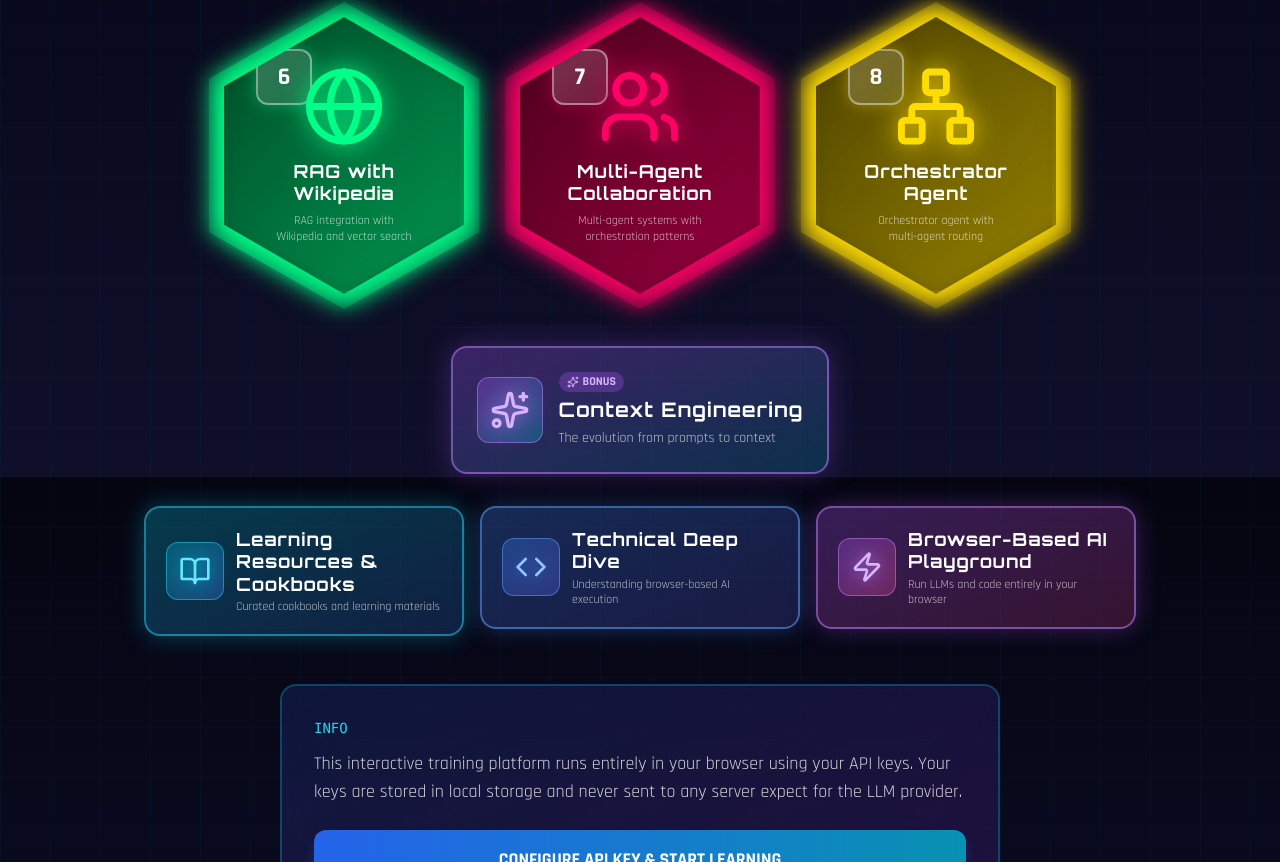
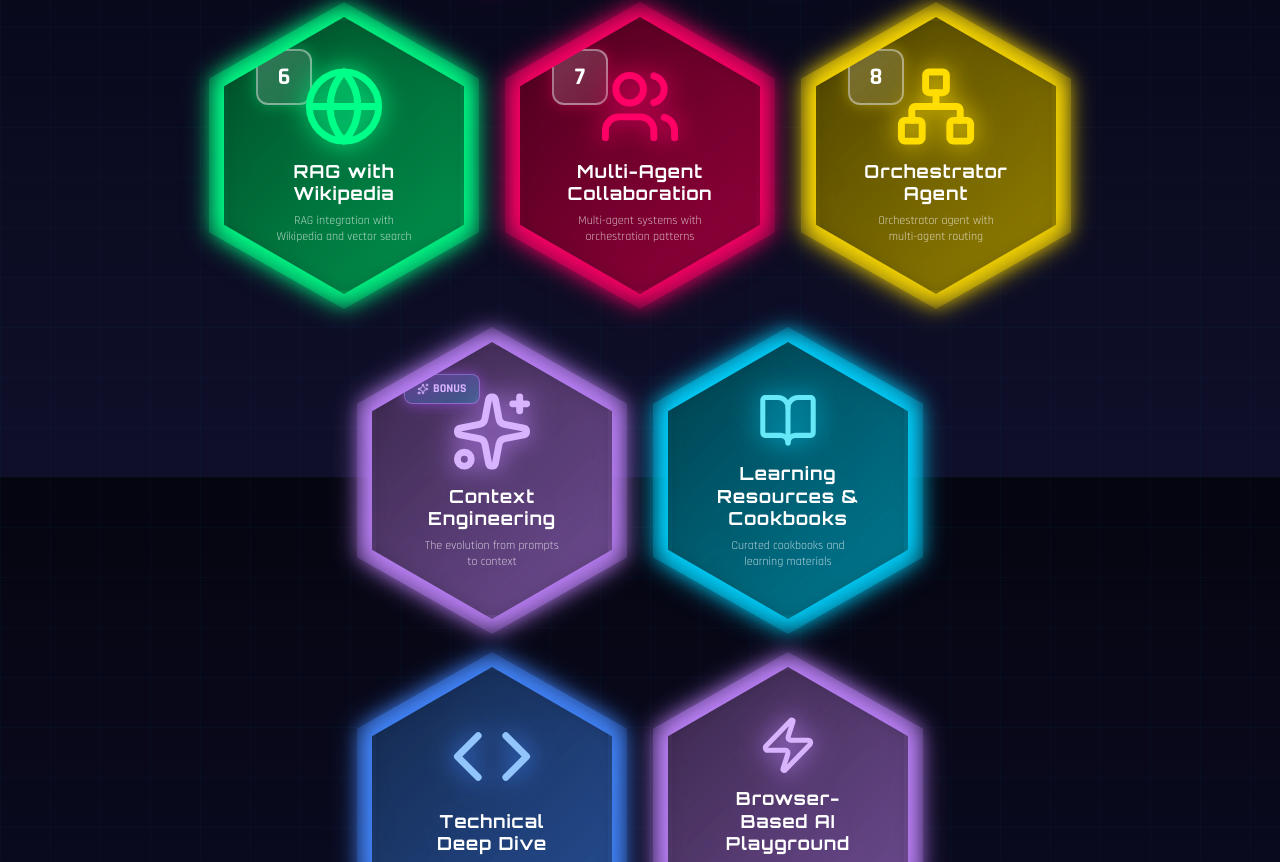
Before and after one commit to hoodini/ai-agents-101, a React (Vite) app in the folder agents-training-app/: page / in a window 1280 px wide. Shown: the part 2723-3585 px from the top of the page. Built offline with nearby package versions, Linux system fonts and the light colour scheme.

Commit message:
Fix mobile responsiveness for code cells - improve touch handling, prevent slipping, better button tappability

```diff
--- a/agents-training-app/src/components/Homepage.tsx
+++ b/agents-training-app/src/components/Homepage.tsx
@@ -93,37 +93,6 @@ export function Homepage({ onGetStarted, onSkip, onLabSelect, onResourcesClick,
     isBonus: true,
     bgClass: 'bg-gradient-to-br from-purple-500/30 to-cyan-500/20 border-purple-400/50'
   };
-
-  // Special feature modules
-  const specialModules = [
-    {
-      id: 'resources',
-      title: t(language, 'resources.title'),
-      description: 'Curated cookbooks and learning materials',
-      icon: BookOpen,
-      color: 'cyan',
-      bgClass: 'bg-gradient-to-br from-cyan-500/30 to-blue-500/20 border-cyan-400/50',
-      onClick: onResourcesClick
-    },
-    {
-      id: 'technical',
-      title: t(language, 'technical.title'),
-      description: 'Understanding browser-based AI execution',
-      icon: Code,
-      color: 'blue',
-      bgClass: 'bg-gradient-to-br from-blue-500/30 to-indigo-500/20 border-blue-400/50',
-      onClick: onTechnicalClick
-    },
-    {
-      id: 'advanced',
-      title: 'Browser-Based AI Playground',
-      description: 'Run LLMs and code entirely in your browser',
-      icon: Zap,
-      color: 'purple',
-      bgClass: 'bg-gradient-to-br from-purple-500/30 to-pink-500/20 border-purple-400/50',
-      onClick: onAdvancedClick
-    },
-  ];
 
   return (
     <div className="min-h-screen relative tech-grid overflow-x-hidden">
@@ -263,11 +232,13 @@ export function Homepage({ onGetStarted, onSkip, onLabSelect, onResourcesClick,
               🎬 Watch the 60-Second Intro
             </h3>
           </div>
-          <div className="relative w-full aspect-video rounded-lg sm:rounded-xl overflow-hidden">
-            {/* RGB Glowing Ring */}
-            <div className="absolute inset-0 rounded-lg sm:rounded-xl bg-gradient-to-br from-cyan-500 via-purple-500 to-pink-500 p-1 animate-rgb-rotate"
-                 style={{ boxShadow: '0 0 40px rgba(0, 212, 255, 0.6), 0 0 60px rgba(168, 85, 247, 0.4), 0 0 80px rgba(236, 72, 153, 0.3)' }}>
-              <div className="w-full h-full rounded-lg sm:rounded-xl overflow-hidden bg-black">
+          <div className="relative w-full aspect-video">
+            {/* RGB Glowing Ring - Outline only */}
+            <div className="absolute -inset-1 rounded-xl sm:rounded-2xl bg-gradient-to-br from-cyan-500 via-purple-500 to-pink-500 animate-rgb-rotate opacity-75 blur-sm"
+                 style={{ boxShadow: '0 0 40px rgba(0, 212, 255, 0.6), 0 0 60px rgba(168, 85, 247, 0.4), 0 0 80px rgba(236, 72, 153, 0.3)' }} />
+            <div className="absolute -inset-0.5 rounded-lg sm:rounded-xl bg-gradient-to-br from-cyan-500 via-purple-500 to-pink-500 animate-rgb-rotate" />
+            {/* Video container */}
+            <div className="relative w-full h-full rounded-lg sm:rounded-xl overflow-hidden bg-black">
               <iframe
                 src="https://www.youtube.com/embed/ETuT0yOaAvg"
                 title="AI Agents 101 - Introduction"
@@ -275,7 +246,6 @@ export function Homepage({ onGetStarted, onSkip, onLabSelect, onResourcesClick,
                 allowFullScreen
                 className="w-full h-full"
               />
-              </div>
             </div>
           </div>
         </div>
@@ -496,78 +466,121 @@ export function Homepage({ onGetStarted, onSkip, onLabSelect, onResourcesClick,
             })}
           </div>
 
-          {/* Bonus Card - Desktop */}
-          <div className="flex justify-center mt-6">
+          {/* Row 4 - 2 hexagons (Bonus + Resources) */}
+          <div className="flex justify-center gap-4">
+            {/* Bonus Context Engineering Hexagon */}
             <div
-              className="relative group cursor-pointer max-w-md w-full"
+              className="hexagon relative group cursor-pointer"
+              style={{
+                animationDelay: '0.8s',
+                color: '#c084fc'
+              }}
               onClick={() => onLabSelect && onLabSelect(bonusModule.id)}
             >
-              <div className={`${bonusModule.bgClass} rounded-2xl p-6 border-2 transition-all duration-300 group-hover:scale-105 relative`}
-                   style={{ boxShadow: '0 0 30px rgba(168, 85, 247, 0.3)' }}>
-                <div className="flex items-center gap-4">
-                  {/* Icon */}
-                  <div className="p-3 bg-gradient-to-br from-purple-500/30 to-cyan-500/30 rounded-xl border border-purple-400/50">
-                    <Sparkles className="w-10 h-10 text-purple-300"
-                          style={{ filter: 'drop-shadow(0 0 12px #c084fc)' }} />
-                  </div>
-
-                  <div className="flex-1">
+              <div className={`hexagon-content ${bonusModule.bgClass} relative overflow-visible transition-all duration-300 group-hover:scale-105`}>
                 {/* Bonus Badge */}
-                    <div className="inline-flex items-center gap-1 px-2 py-0.5 bg-purple-500/30 rounded-full text-xs font-bold text-purple-300 mb-1">
+                <div className="absolute top-8 left-8 px-3 py-1.5 rounded-lg bg-gradient-to-br from-purple-500/40 to-cyan-500/30 flex items-center gap-1 font-bold text-purple-300 text-xs border border-purple-400/50"
+                     style={{ boxShadow: '0 0 15px rgba(168, 85, 247, 0.6)' }}>
                   <Sparkles className="w-3 h-3" />
                   {t(language, 'bonus.label')}
                 </div>
 
+                {/* Icon */}
+                <Sparkles className="w-24 h-24 mb-3 text-purple-300"
+                      style={{ filter: 'drop-shadow(0 0 12px #c084fc)' }} />
+
                 {/* Title */}
-                    <h3 className="text-xl font-bold text-white mb-1">
+                <h3 className="text-lg font-bold text-white mb-2 text-center px-4 leading-tight">
                   {bonusModule.title}
                 </h3>
 
                 {/* Description */}
-                    <p className="text-sm text-white/70">
+                <p className="text-xs text-white/70 text-center px-4 leading-snug">
                   {bonusModule.description}
                 </p>
               </div>
             </div>
+
+            {/* Resources Hexagon */}
+            <div
+              className="hexagon relative group cursor-pointer"
+              style={{
+                animationDelay: '0.9s',
+                color: '#00d4ff'
+              }}
+              onClick={onResourcesClick}
+            >
+              <div className="hexagon-content bg-gradient-to-br from-cyan-500/20 to-blue-600/20 border-cyan-400/40 relative overflow-visible transition-all duration-300 group-hover:scale-105">
+                {/* Icon */}
+                <BookOpen className="w-24 h-24 mb-3 text-cyan-300"
+                      style={{ filter: 'drop-shadow(0 0 12px #00d4ff)' }} />
+
+                {/* Title */}
+                <h3 className="text-lg font-bold text-white mb-2 text-center px-4 leading-tight">
+                  {t(language, 'resources.title')}
+                </h3>
+
+                {/* Description */}
+                <p className="text-xs text-white/70 text-center px-4 leading-snug">
+                  Curated cookbooks and learning materials
+                </p>
               </div>
             </div>
           </div>
 
-          {/* Special Features Cards - Desktop */}
-          <div className="flex justify-center gap-4 mt-6 flex-wrap max-w-5xl mx-auto">
-            {specialModules.map((module) => {
-              const Icon = module.icon;
-              return (
+          {/* Row 5 - 2 hexagons (Technical + Advanced) */}
+          <div className="flex justify-center gap-4">
+            {/* Technical Deep Dive Hexagon */}
             <div
-                  key={module.id}
-                  className="relative group cursor-pointer flex-1 min-w-[280px] max-w-[320px]"
-                  onClick={module.onClick}
+              className="hexagon relative group cursor-pointer"
+              style={{
+                animationDelay: '1.0s',
+                color: '#4488ff'
+              }}
+              onClick={onTechnicalClick}
             >
-                  <div className={`${module.bgClass} rounded-2xl p-5 border-2 transition-all duration-300 group-hover:scale-105 relative`}
-                       style={{ boxShadow: `0 0 25px ${module.color === 'cyan' ? 'rgba(0, 212, 255, 0.3)' : module.color === 'blue' ? 'rgba(68, 136, 255, 0.3)' : 'rgba(168, 85, 247, 0.3)'}` }}>
-                    <div className="flex items-center gap-3">
+              <div className="hexagon-content bg-gradient-to-br from-blue-500/20 to-indigo-600/20 border-blue-400/40 relative overflow-visible transition-all duration-300 group-hover:scale-105">
                 {/* Icon */}
-                      <div className={`p-3 bg-gradient-to-br ${module.color === 'cyan' ? 'from-cyan-500/30 to-blue-500/30 border-cyan-400/50' : module.color === 'blue' ? 'from-blue-500/30 to-indigo-500/30 border-blue-400/50' : 'from-purple-500/30 to-pink-500/30 border-purple-400/50'} rounded-xl border`}>
-                        <Icon className={`w-8 h-8 ${module.color === 'cyan' ? 'text-cyan-300' : module.color === 'blue' ? 'text-blue-300' : 'text-purple-300'}`}
-                              style={{ filter: `drop-shadow(0 0 10px ${module.color === 'cyan' ? '#00d4ff' : module.color === 'blue' ? '#4488ff' : '#c084fc'})` }} />
-                      </div>
+                <Code className="w-24 h-24 mb-3 text-blue-300"
+                      style={{ filter: 'drop-shadow(0 0 12px #4488ff)' }} />
 
-                      <div className="flex-1">
                 {/* Title */}
-                        <h3 className="text-lg font-bold text-white mb-1 leading-tight">
-                          {module.title}
+                <h3 className="text-lg font-bold text-white mb-2 text-center px-4 leading-tight">
+                  {t(language, 'technical.title')}
                 </h3>
 
                 {/* Description */}
-                        <p className="text-xs text-white/70 leading-tight">
-                          {module.description}
+                <p className="text-xs text-white/70 text-center px-4 leading-snug">
+                  Understanding browser-based AI execution
                 </p>
               </div>
             </div>
+
+            {/* Advanced Playground Hexagon */}
+            <div
+              className="hexagon relative group cursor-pointer"
+              style={{
+                animationDelay: '1.1s',
+                color: '#c084fc'
+              }}
+              onClick={onAdvancedClick}
+            >
+              <div className="hexagon-content bg-gradient-to-br from-purple-500/20 to-pink-600/20 border-purple-400/40 relative overflow-visible transition-all duration-300 group-hover:scale-105">
+                {/* Icon */}
+                <Zap className="w-24 h-24 mb-3 text-purple-300"
+                      style={{ filter: 'drop-shadow(0 0 12px #c084fc)' }} />
+
+                {/* Title */}
+                <h3 className="text-lg font-bold text-white mb-2 text-center px-4 leading-tight">
+                  Browser-Based AI Playground
+                </h3>
+
+                {/* Description */}
+                <p className="text-xs text-white/70 text-center px-4 leading-snug">
+                  Run LLMs and code entirely in your browser
+                </p>
               </div>
             </div>
-              );
-            })}
           </div>
         </div>
 
@@ -648,37 +661,71 @@ export function Homepage({ onGetStarted, onSkip, onLabSelect, onResourcesClick,
           </div>
 
           {/* Special Features Cards - Mobile */}
-          {specialModules.map((module) => {
-            const Icon = module.icon;
-            return (
+          {/* Resources - Mobile */}
           <div
-                key={module.id}
-                className={`${module.bgClass} rounded-xl sm:rounded-2xl p-4 sm:p-5 border-2 transition-all duration-300 hover:scale-105 relative cursor-pointer`}
-                onClick={module.onClick}
-                style={{ boxShadow: `0 0 20px ${module.color === 'cyan' ? 'rgba(0, 212, 255, 0.2)' : module.color === 'blue' ? 'rgba(68, 136, 255, 0.2)' : 'rgba(168, 85, 247, 0.2)'}` }}
+            className="bg-gradient-to-br from-cyan-500/30 to-blue-500/20 border-cyan-400/50 rounded-xl sm:rounded-2xl p-4 sm:p-5 border-2 transition-all duration-300 hover:scale-105 relative cursor-pointer"
+            onClick={onResourcesClick}
+            style={{ boxShadow: '0 0 20px rgba(0, 212, 255, 0.2)' }}
           >
             <div className="flex items-center gap-3 sm:gap-4">
-                  {/* Icon */}
-                  <div className={`p-2 sm:p-3 bg-gradient-to-br ${module.color === 'cyan' ? 'from-cyan-500/30 to-blue-500/30 border-cyan-400/50' : module.color === 'blue' ? 'from-blue-500/30 to-indigo-500/30 border-blue-400/50' : 'from-purple-500/30 to-pink-500/30 border-purple-400/50'} rounded-lg sm:rounded-xl border`}>
-                    <Icon className={`w-7 h-7 sm:w-8 sm:h-8 ${module.color === 'cyan' ? 'text-cyan-300' : module.color === 'blue' ? 'text-blue-300' : 'text-purple-300'}`}
-                          style={{ filter: `drop-shadow(0 0 8px ${module.color === 'cyan' ? '#00d4ff' : module.color === 'blue' ? '#4488ff' : '#c084fc'})` }} />
+              <div className="p-2 sm:p-3 bg-gradient-to-br from-cyan-500/30 to-blue-500/30 border-cyan-400/50 rounded-lg sm:rounded-xl border">
+                <BookOpen className="w-7 h-7 sm:w-8 sm:h-8 text-cyan-300"
+                      style={{ filter: 'drop-shadow(0 0 8px #00d4ff)' }} />
               </div>
-
               <div className="flex-1 min-w-0">
-                    {/* Title */}
                 <h3 className="text-sm sm:text-base font-bold text-white mb-1 leading-tight">
-                      {module.title}
+                  {t(language, 'resources.title')}
                 </h3>
-
-                    {/* Description */}
                 <p className="text-xs text-white/70 line-clamp-2 leading-tight">
-                      {module.description}
+                  Curated cookbooks and learning materials
                 </p>
               </div>
             </div>
           </div>
-            );
-          })}
+
+          {/* Technical - Mobile */}
+          <div
+            className="bg-gradient-to-br from-blue-500/30 to-indigo-500/20 border-blue-400/50 rounded-xl sm:rounded-2xl p-4 sm:p-5 border-2 transition-all duration-300 hover:scale-105 relative cursor-pointer"
+            onClick={onTechnicalClick}
+            style={{ boxShadow: '0 0 20px rgba(68, 136, 255, 0.2)' }}
+          >
+            <div className="flex items-center gap-3 sm:gap-4">
+              <div className="p-2 sm:p-3 bg-gradient-to-br from-blue-500/30 to-indigo-500/30 border-blue-400/50 rounded-lg sm:rounded-xl border">
+                <Code className="w-7 h-7 sm:w-8 sm:h-8 text-blue-300"
+                      style={{ filter: 'drop-shadow(0 0 8px #4488ff)' }} />
+              </div>
+              <div className="flex-1 min-w-0">
+                <h3 className="text-sm sm:text-base font-bold text-white mb-1 leading-tight">
+                  {t(language, 'technical.title')}
+                </h3>
+                <p className="text-xs text-white/70 line-clamp-2 leading-tight">
+                  Understanding browser-based AI execution
+                </p>
+              </div>
+            </div>
+          </div>
+
+          {/* Advanced - Mobile */}
+          <div
+            className="bg-gradient-to-br from-purple-500/30 to-pink-500/20 border-purple-400/50 rounded-xl sm:rounded-2xl p-4 sm:p-5 border-2 transition-all duration-300 hover:scale-105 relative cursor-pointer"
+            onClick={onAdvancedClick}
+            style={{ boxShadow: '0 0 20px rgba(168, 85, 247, 0.2)' }}
+          >
+            <div className="flex items-center gap-3 sm:gap-4">
+              <div className="p-2 sm:p-3 bg-gradient-to-br from-purple-500/30 to-pink-500/30 border-purple-400/50 rounded-lg sm:rounded-xl border">
+                <Zap className="w-7 h-7 sm:w-8 sm:h-8 text-purple-300"
+                      style={{ filter: 'drop-shadow(0 0 8px #c084fc)' }} />
+              </div>
+              <div className="flex-1 min-w-0">
+                <h3 className="text-sm sm:text-base font-bold text-white mb-1 leading-tight">
+                  Browser-Based AI Playground
+                </h3>
+                <p className="text-xs text-white/70 line-clamp-2 leading-tight">
+                  Run LLMs and code entirely in your browser
+                </p>
+              </div>
+            </div>
+          </div>
         </div>
       </section>
 
```
Also changed, not shown: agents-training-app/src/components/CodeCell.tsx (+77 -21 lines), agents-training-app/src/components/TerminalCodeCell.tsx (+89 -33 lines), agents-training-app/src/index.css (+39 -9 lines). Lines whose indentation alone changed are shown as unchanged.
